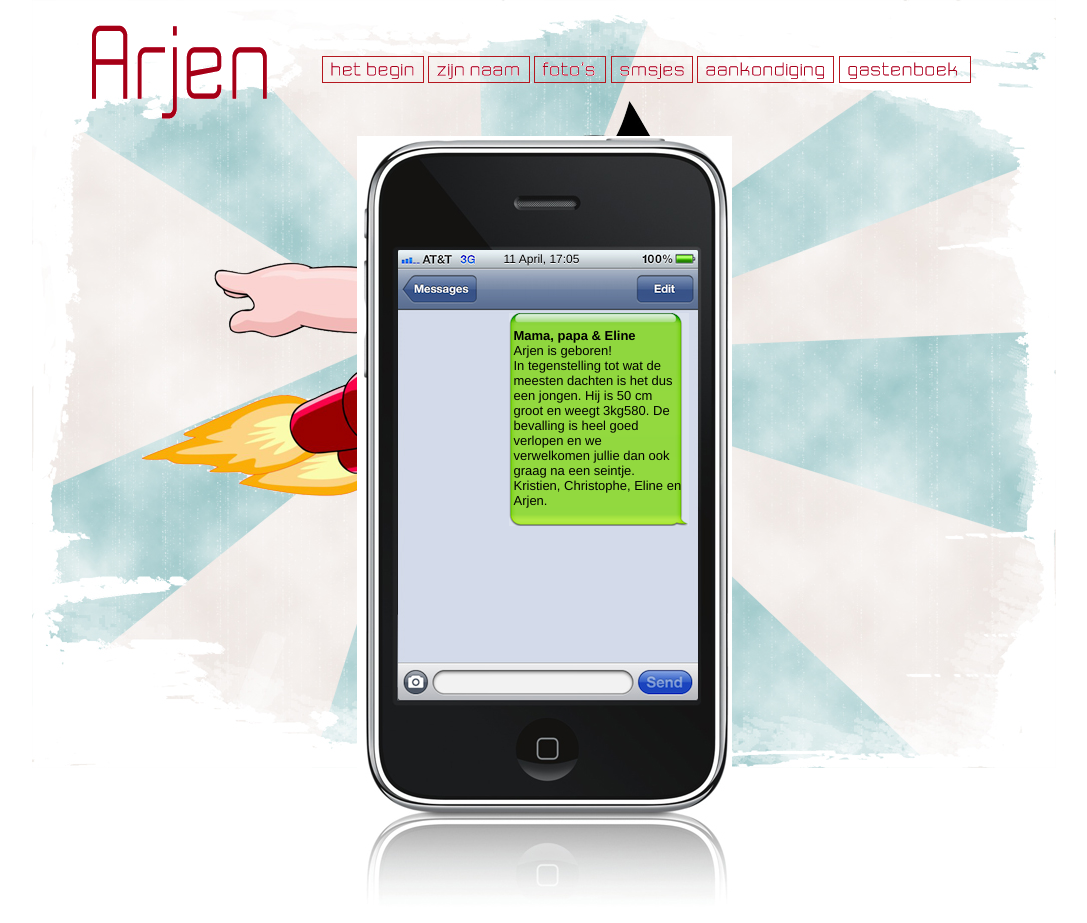
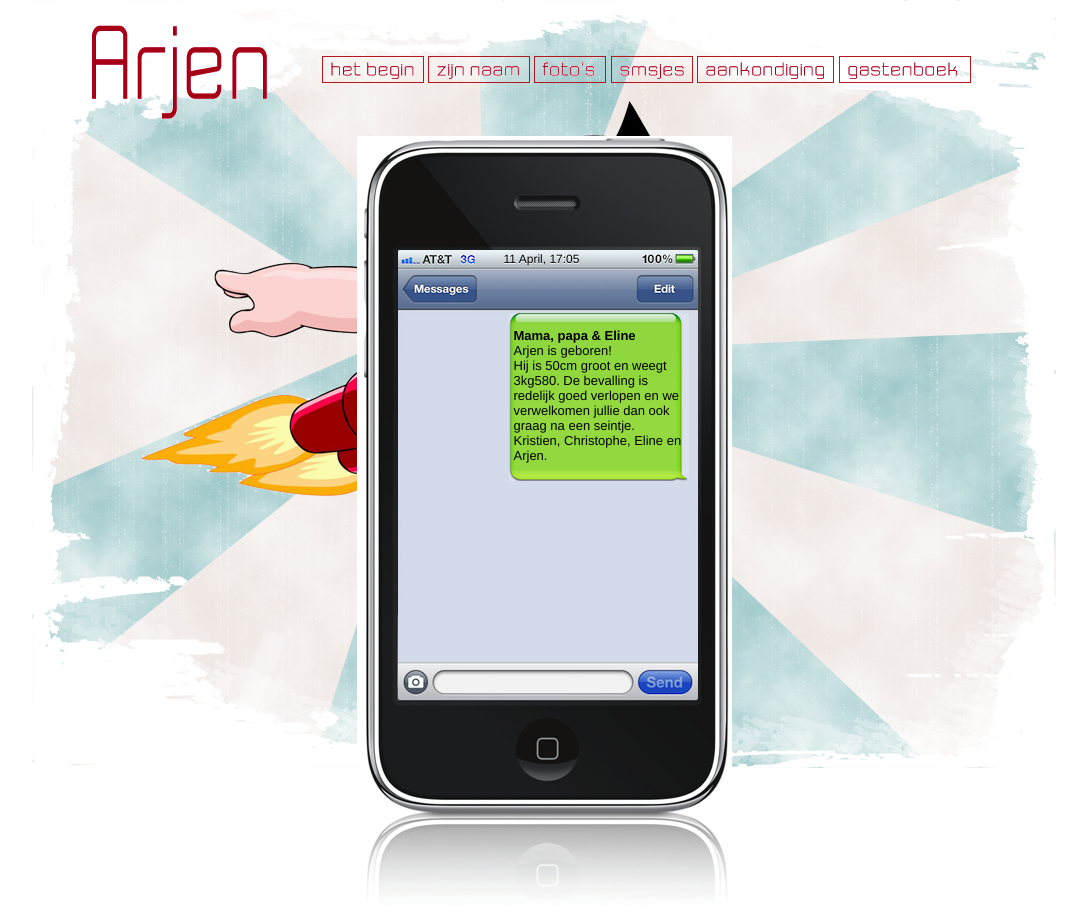
Before and after one commit to christophevg/arjen.vg, a Jekyll site: the page built from sms.html, in a window 1280 px wide. Shown: the whole page, without its empty margins (96-1183 px from the left). Built offline with Jekyll 4.4.1, drawn with Linux system fonts in a browser that asks for light colours.

Commit message:
edited correct initial sms

```diff
--- a/sms.html
+++ b/sms.html
@@ -14,10 +14,8 @@
           <div class="sms">
             <b>Mama, papa &amp; Eline</b><br>
             Arjen is geboren!<br>
-            In tegenstelling tot wat de meesten dachten is
-            het dus een jongen. Hij is 50 cm groot en weegt 3kg580. De
-            bevalling is heel goed verlopen en we verwelkomen jullie dan ook
-            graag na een seintje.
+            Hij is 50cm groot en weegt 3kg580. De bevalling is redelijk goed
+            verlopen en we verwelkomen jullie dan ook graag na een seintje.
             <br />
             Kristien, Christophe, Eline en Arjen.
           </div>
```
